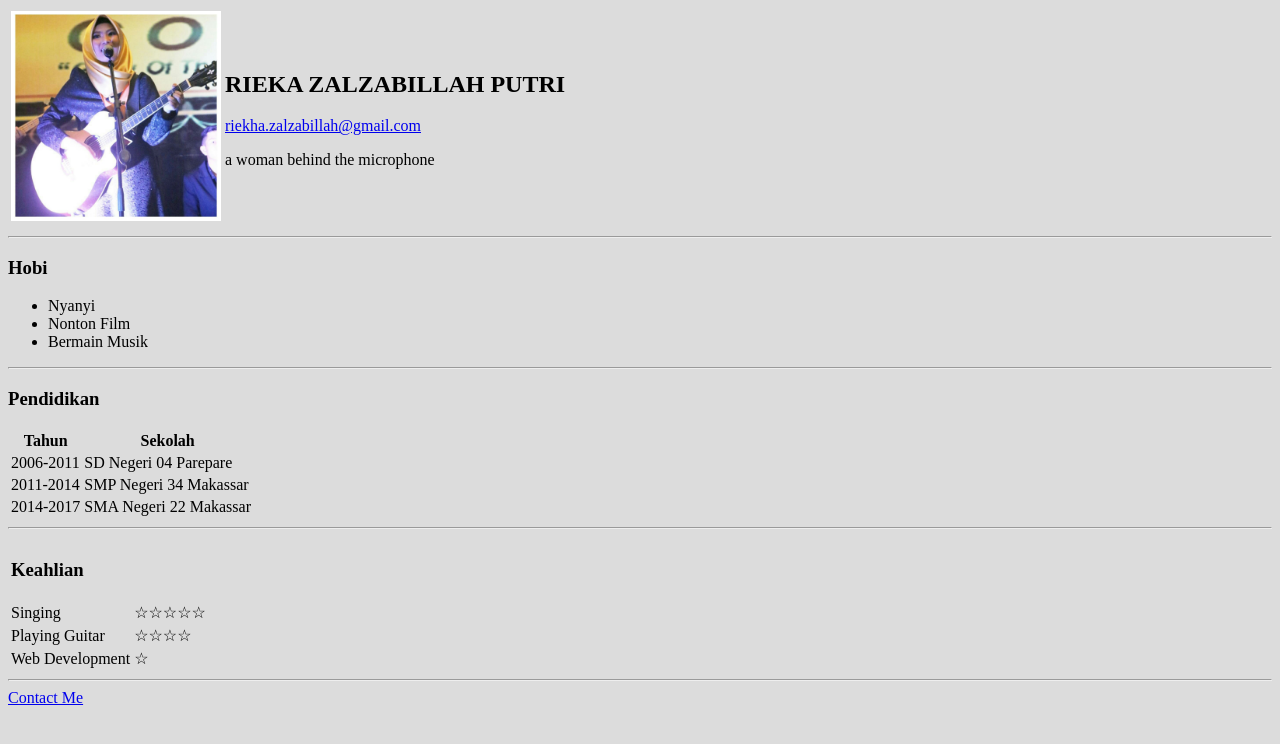
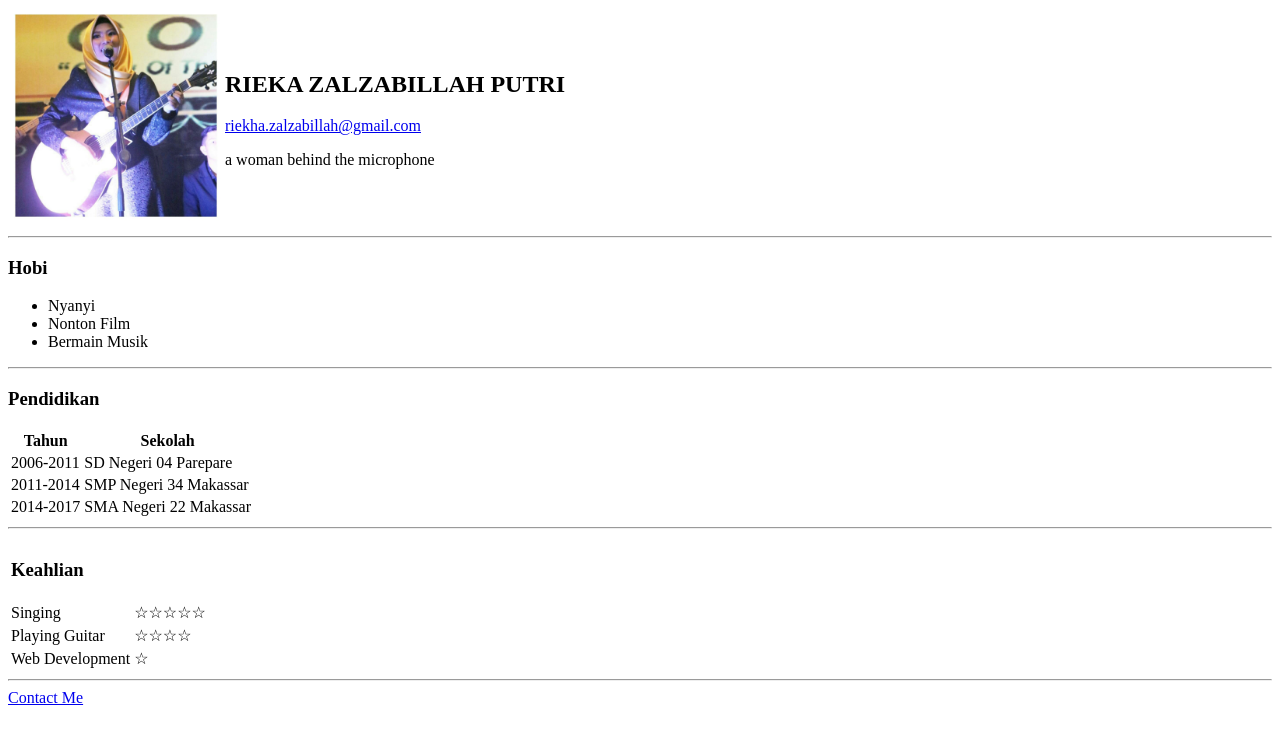
Before and after one commit to suciamaliyahm/cv-1, a plain HTML site: page index.html in a window 1280 px wide. Drawn offline with Linux system fonts and the light colour scheme.

Commit message:
Update index.html

```diff
--- a/index.html
+++ b/index.html
@@ -3,7 +3,7 @@
     <head>
         <title>RIEKA</title>
     </head>
-    <body bgcolor="#DCDCDC">
+    <body>
         <table>
             <tr>
                 <td><img src="img/foto.jpg" alt="FOTO" width="210" height="210"></td>
```
